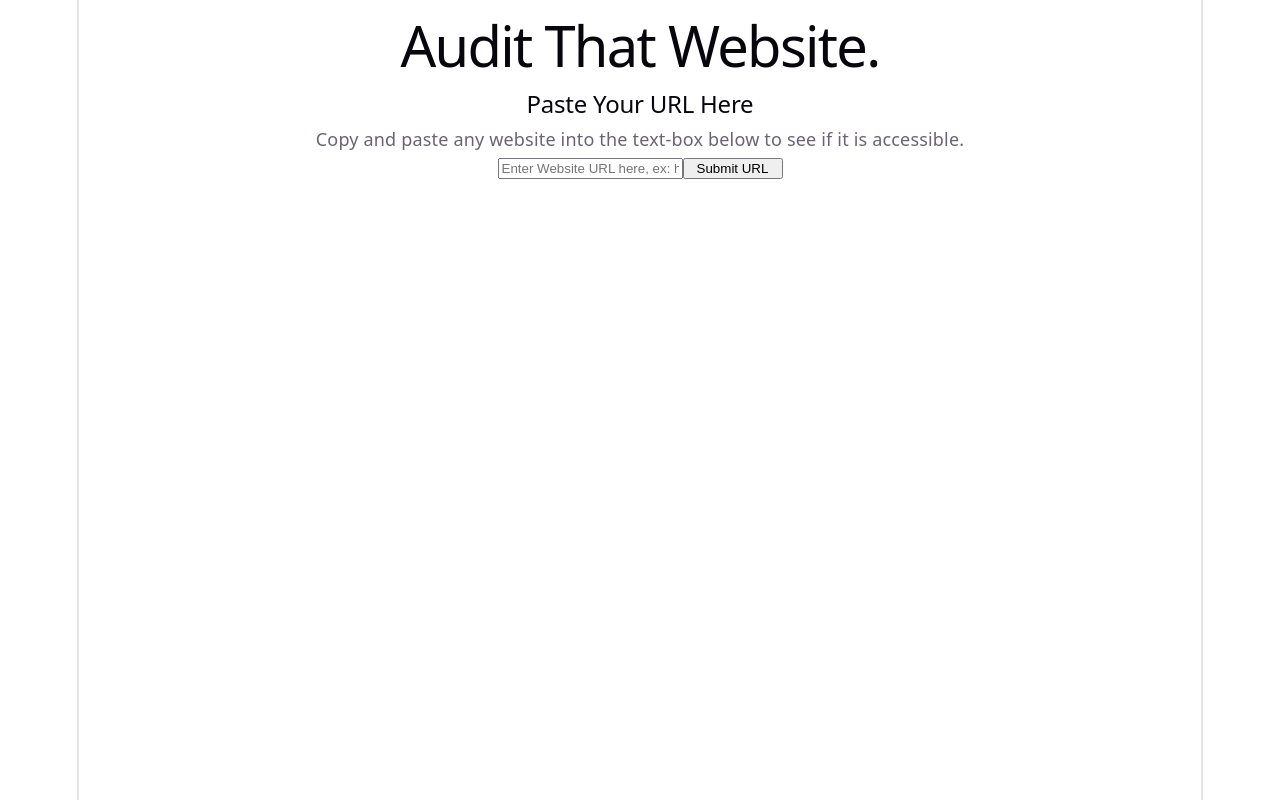
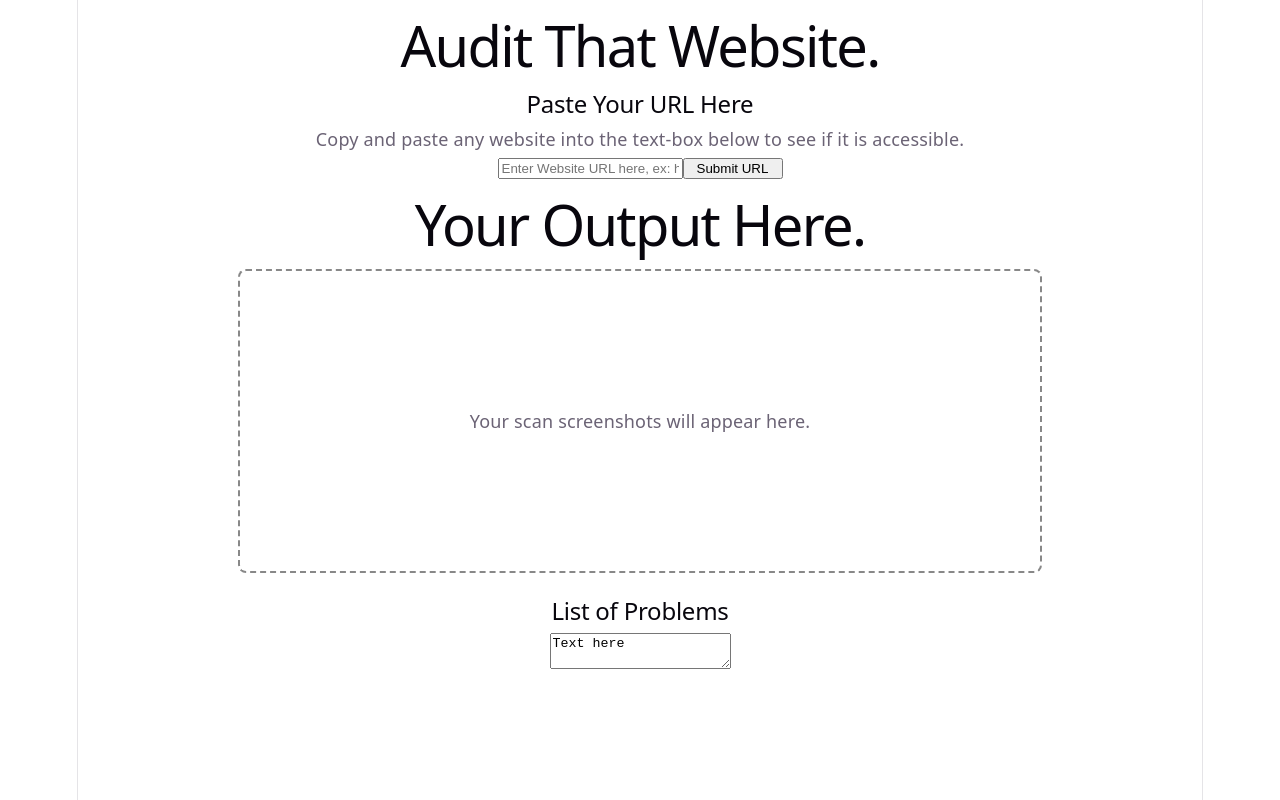
Before and after one commit to tis-lexie/accessibility-audit, a React (Vite) app: page / in a window 1280 px wide. Built offline with nearby package versions, Linux system fonts and the light colour scheme.

Commit message:
adding front page elements and css

```diff
--- a/src/App.css
+++ b/src/App.css
@@ -24,7 +24,29 @@
   clip: rect(0 0 0 0);
   white-space: nowrap;
 }
+.image-area {
+  width: 100%;
+  max-width: 800px;
+  min-height: 300px;
+  margin: 24px auto;
+  border: 2px dashed #888;
+  border-radius: 8px;
+  display: flex;
+  align-items: center;
+  justify-content: center;
+}
 
+.image-area img {
+  width: 100%;
+  height: auto;
+  display: block;
+}
+
+.image-tabs {
+  display: flex;
+  gap: 8px;
+  justify-content: center;
+}
 .hero {
   position: relative;
 
--- a/src/App.jsx
+++ b/src/App.jsx
@@ -1,11 +1,20 @@
-import { useState } from 'react'
-import './App.css'
+import { useState } from "react";
+import "./App.css";
+import ScreenshotViewer from "./screenshotViewer";
 
 function App() {
-  const [count, setCount] = useState(0)
+  const [images, setImages] = useState([]);
+
+  function handleSubmit() {
+    // later: call your backend, then
+    setImages([
+      { id: 1, url: "/desktop.jpg", label: "Desktop", alt: "Desktop screenshot" },
+      { id: 2, url: "/mobile.jpg", label: "Mobile", alt: "Mobile screenshot" },
+    ]);
+  }
 
   return (
-    <div id="root">
+    <div className="app">
       <div className="main-container">
         <div className="top-bar">
           <div className="catch-phrase">
@@ -13,15 +22,34 @@ function App() {
           </div>
           <div className="url-container">
             <h2>Paste Your URL Here</h2>
-          <p>Copy and paste any website into the text-box below to see if it is accessible.</p>
-          <input id="url" type="url" placeholder="Enter Website URL here, ex: https://www.google.com"/>
-          <button id="button1" type="submit" text="Submit URL">Submit URL </button>
+            <p>
+              Copy and paste any website into the text-box below to see if it is
+              accessible.
+            </p>
+            <label htmlFor="url"></label>
+            <input
+              id="url"
+              type="url"
+              placeholder="Enter Website URL here, ex: https://www.google.com"
+            />
+            <button id="button1" type="button" onClick={handleSubmit}>
+              Submit URL
+            </button>
+          </div>
         </div>
 
+        <div className="output-section">
+          <h1>Your Output Here.</h1>
+          <ScreenshotViewer images={images} />
+          <div className="problems-text">
+            <h2>List of Problems</h2>
+            <label htmlFor="problem-output"></label>
+            <textarea readOnly id="problem-output" defaultValue="Text here" />
           </div>
         </div>
       </div>
-  )
+    </div>
+  );
 }
 
-export default App
+export default App;
--- /dev/null
+++ b/src/screenshotViewer.jsx
@@ -0,0 +1,32 @@
+import { useState } from "react";
+
+function ScreenshotViewer({ images = [] }) {
+  const [selected, setSelected] = useState(0);
+
+  if (images.length === 0) {
+    return (
+      <div className="image-area">
+        <p>Your scan screenshots will appear here.</p>
+      </div>
+    );
+  }
+
+  const current = images[selected];
+
+  return (
+    <div>
+      <div className="image-tabs" role="group" aria-label="Screenshot view">
+        {images.map((img, i) => (
+          <button key={img.id} aria-pressed={i === selected} onClick={() => setSelected(i)}>
+            {img.label}
+          </button>
+        ))}
+      </div>
+      <div className="image-area">
+        <img src={current.url} alt={current.alt} />
+      </div>
+    </div>
+  );
+}
+
+export default ScreenshotViewer;
```
Lines whose indentation alone changed are shown as unchanged.
